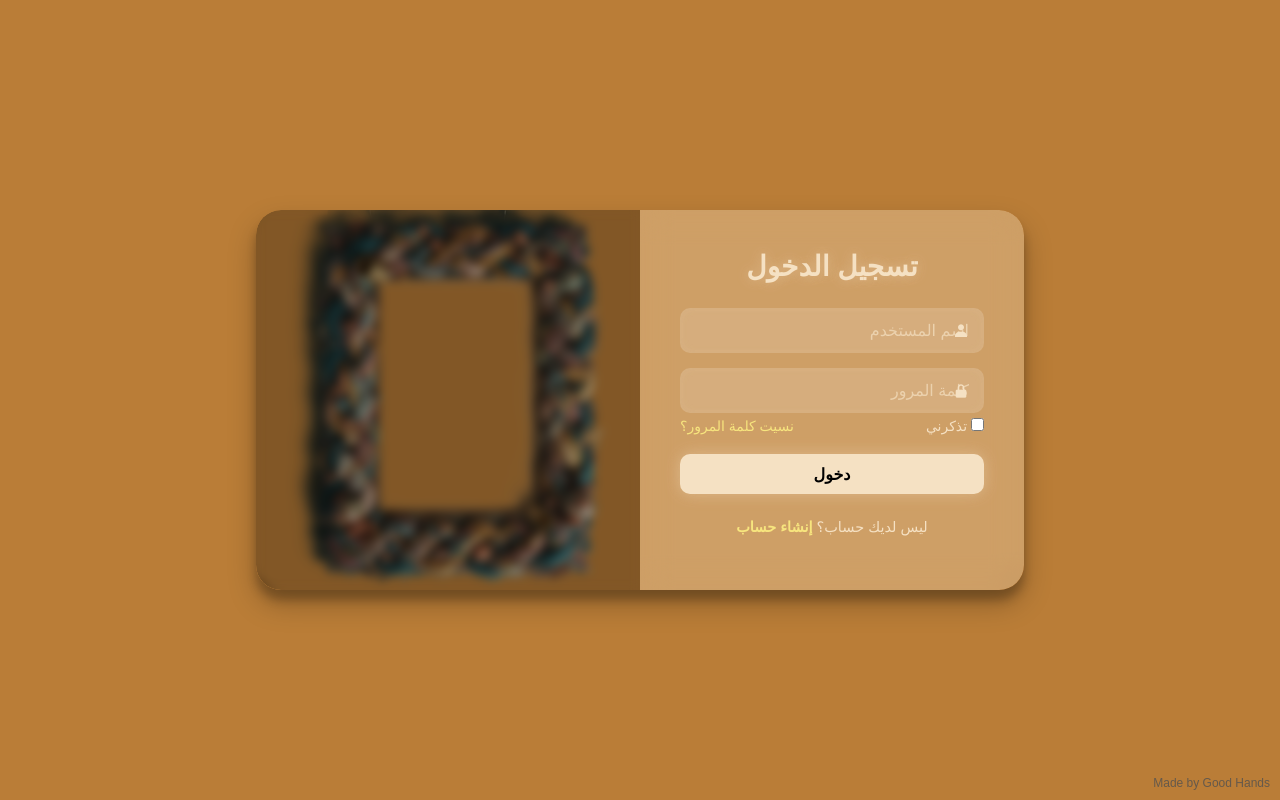
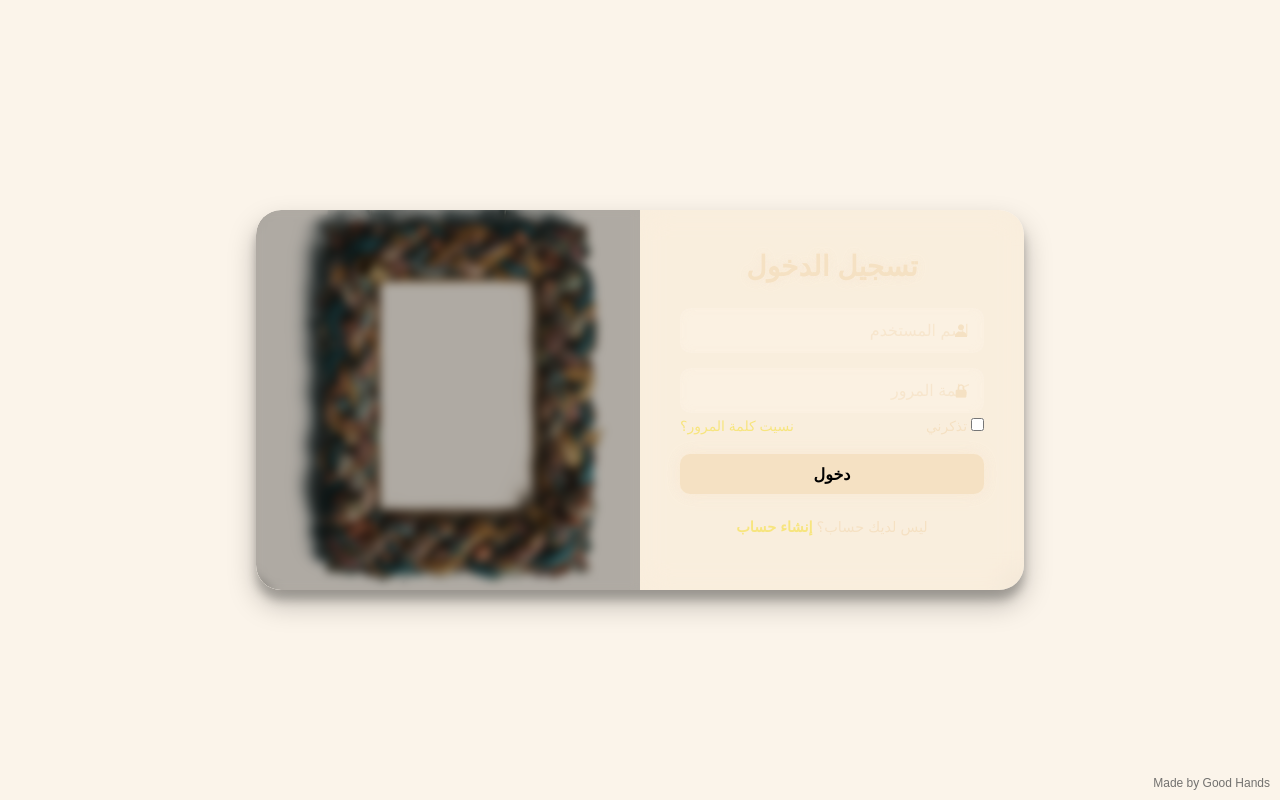
Before and after one commit to marinadw452/goodhands-project, a PHP site: page /login.php in a window 1280 px wide. Run offline with PHP 8.4, Linux system fonts and the light colour scheme.

Commit message:
Update login.css

```diff
--- a/login.css
+++ b/login.css
@@ -10,7 +10,7 @@ body {
   justify-content: center;
   align-items: center;
   min-height: 100vh;
-  background: #ba7d37;
+  background: #f5e1c356;
   color: #fff;
   overflow: hidden;
 }
```
